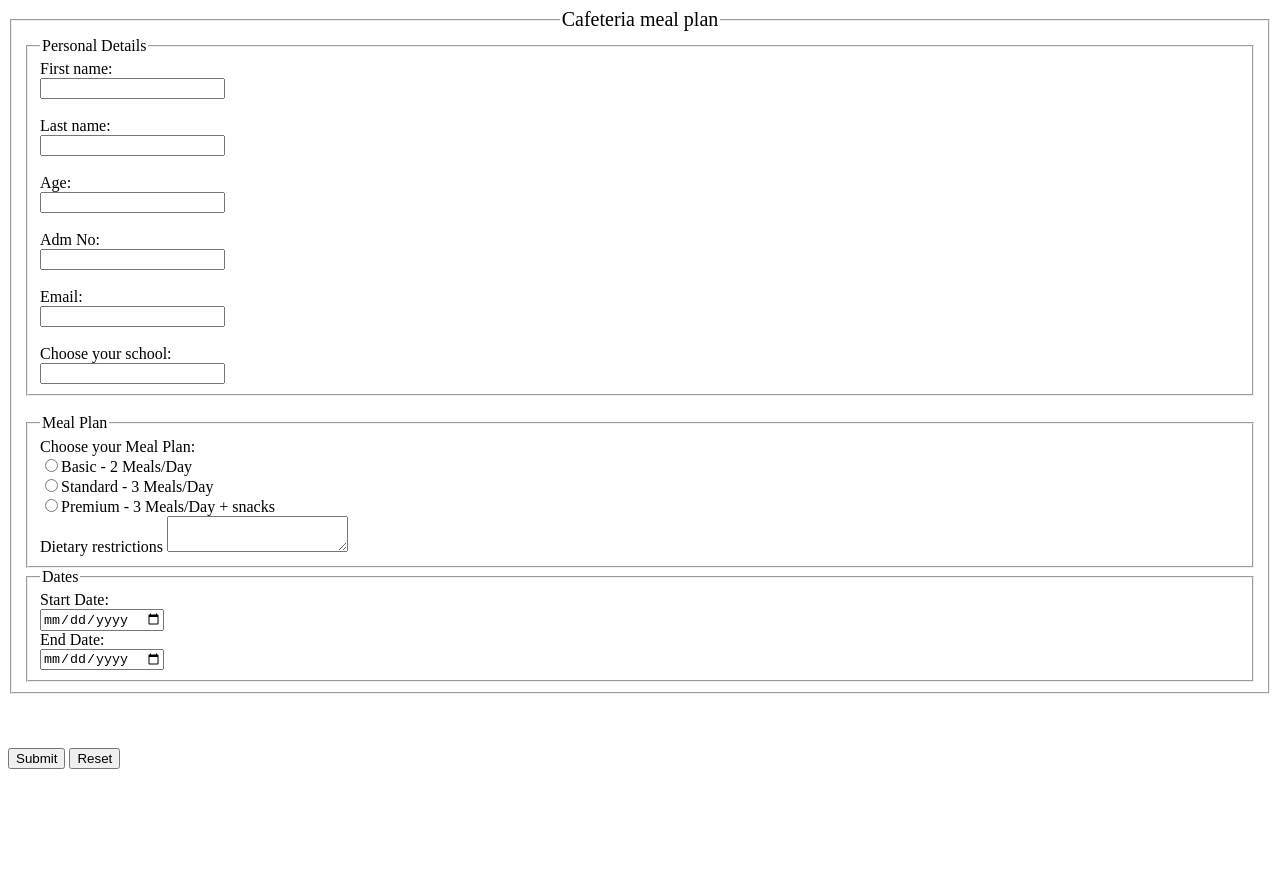
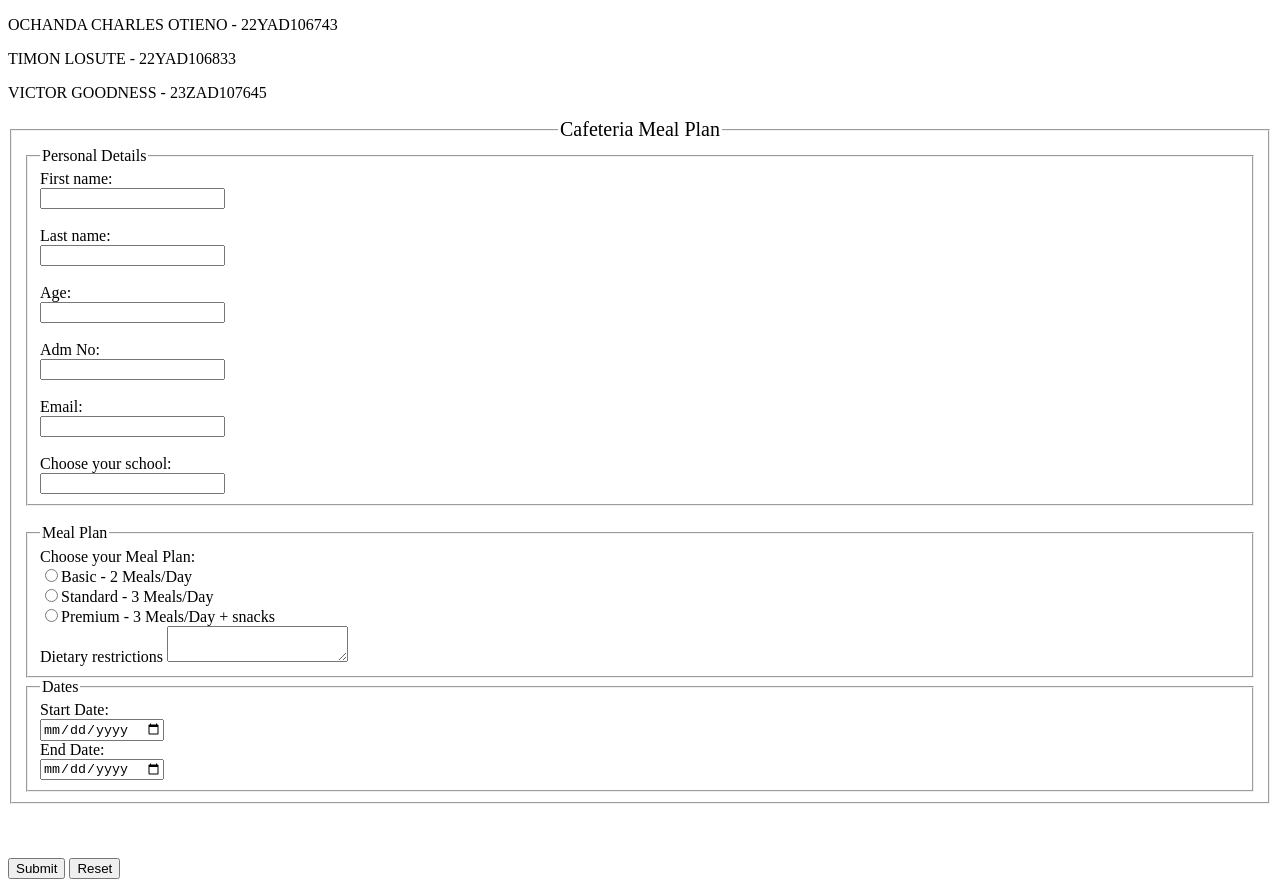
Before and after one commit to yltimon/form, a plain HTML site: page index.html in a window 1280 px wide. Before the commit the page ends 800 px from the top, so only its background shows below. Drawn offline with Linux system fonts and the light colour scheme.

Commit message:
added the p tag with our names

```diff
--- a/index.html
+++ b/index.html
@@ -6,9 +6,12 @@
     <title>Form INNit</title>
 </head>
 <body>
+    <p>OCHANDA CHARLES OTIENO - 22YAD106743</p>
+    <p>TIMON LOSUTE - 22YAD106833</p>
+    <p>VICTOR GOODNESS - 23ZAD107645</p>
     <form action="" method="post">
         <fieldset>
-            <legend style="text-align: center; font-size: 20px;">Cafeteria meal plan</legend>
+            <legend style="text-align: center; font-size: 20px;">Cafeteria Meal Plan</legend>
             <fieldset>
                 <legend style="text-align: left;">Personal Details</legend>
                 <label for="FN">First name:</label><br>
```
